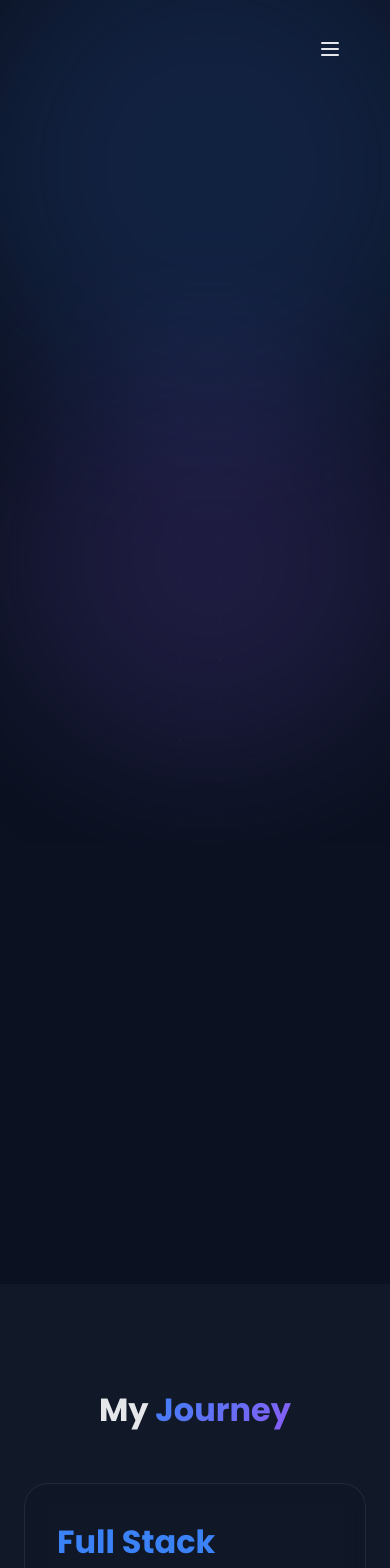
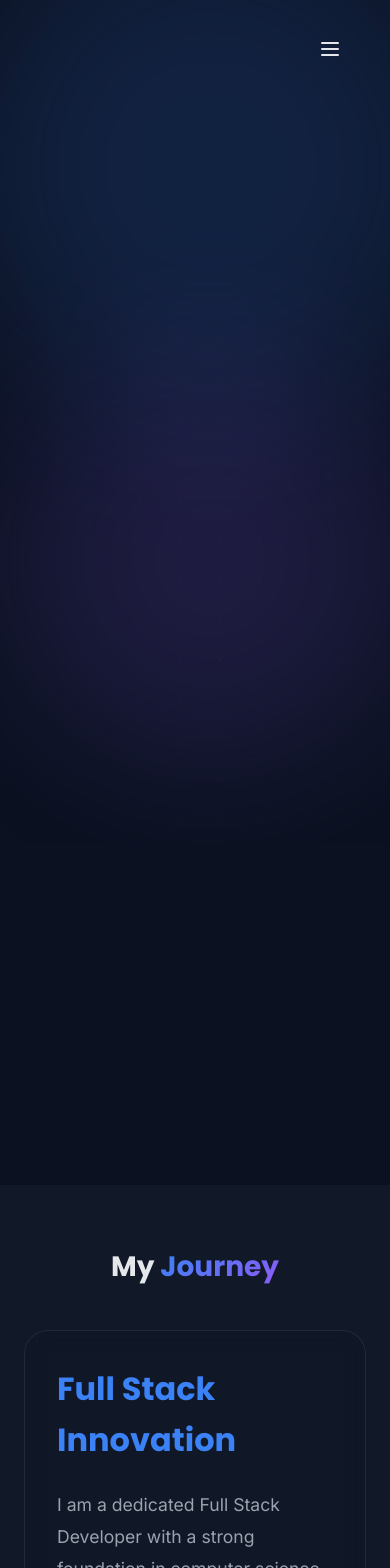
Before and after one commit to Pradeep-Kumar-18/Portfolio, a React (Vite) app: page / in a window 390 px wide. Shown: the top 1568 px of the page. Built offline with nearby package versions, Linux system fonts and the light colour scheme.

Commit message:
style: final responsive UI polishments for mobile and desktop

```diff
--- a/src/components/Hero.css
+++ b/src/components/Hero.css
@@ -196,5 +196,16 @@
 
   .hero-btns {
     flex-direction: column;
+    gap: 1rem;
   }
 }
+
+@media (max-width: 480px) {
+  .hero-title {
+    font-size: 32px;
+  }
+
+  .hero-description {
+    font-size: 1rem;
+  }
+}
--- a/src/components/Navbar.css
+++ b/src/components/Navbar.css
@@ -92,7 +92,9 @@
   width: 100%;
   background: var(--bg-secondary);
   border-bottom: 1px solid var(--border);
-  overflow: hidden;
+  overflow-y: auto;
+  max-height: calc(100vh - 80px);
+  box-shadow: 0 10px 30px rgba(0, 0, 0, 0.5);
 }
 
 .mobile-menu ul {
--- a/src/components/Stats.css
+++ b/src/components/Stats.css
@@ -51,3 +51,11 @@
     padding: 1.5rem;
   }
 }
+
+@media (max-width: 480px) {
+  .stat-card {
+    flex-direction: column;
+    text-align: center;
+    gap: 1rem;
+  }
+}
--- a/src/index.css
+++ b/src/index.css
@@ -70,6 +70,12 @@ section {
   position: relative;
 }
 
+@media (max-width: 768px) {
+  section {
+    padding: 60px 0;
+  }
+}
+
 /* Typography Classes */
 h1, h2, h3, h4, h5, h6 {
   font-family: var(--font-heading);
@@ -79,7 +85,7 @@ h1, h2, h3, h4, h5, h6 {
 
 .section-title {
   font-size: 42px;
-  margin-bottom: 3rem;
+  margin-bottom: 3.5rem;
   text-align: center;
   position: relative;
 }
@@ -181,12 +187,25 @@ button, .btn {
   gap: 2rem;
 }
 
+img {
+  max-width: 100%;
+  height: auto;
+  display: block;
+}
+
 @media (max-width: 768px) {
   .section-title {
     font-size: 32px;
+    margin-bottom: 2.5rem;
   }
 
   .container {
     padding: 0 1.5rem;
   }
 }
+
+@media (max-width: 480px) {
+  .section-title {
+    font-size: 28px;
+  }
+}
```
